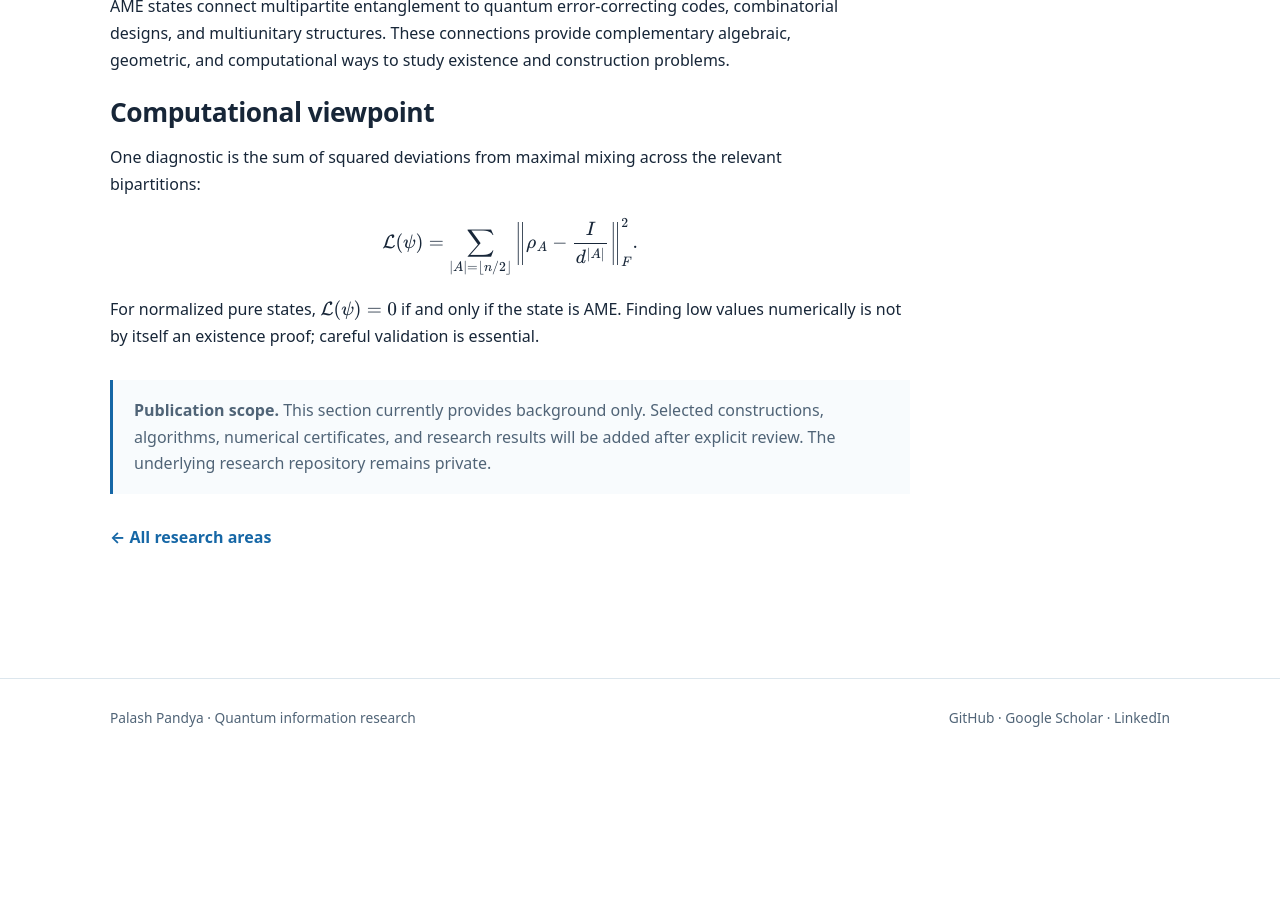
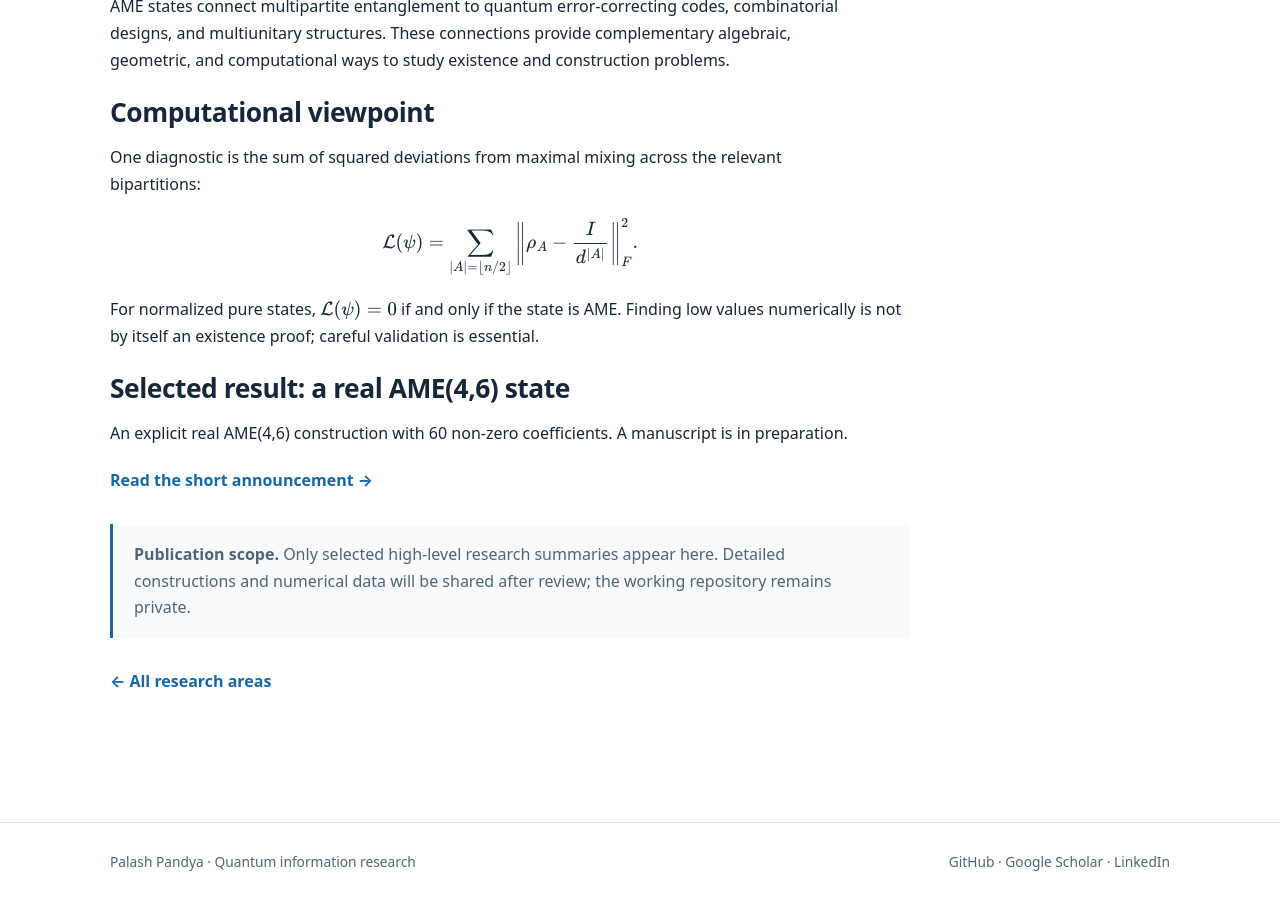
Before and after one commit to palashpandya/palashpandya.github.io, a Jekyll site: the page built from research/ame/index.md, in a window 1280 px wide and 900 px high, scrolled down 697 px. Built offline with Jekyll 4.4.1, drawn with Linux system fonts in a browser that asks for light colours; before the commit the page ends 1453 px from its top, so only the background shows below that.

Commit message:
Link real AME(4,6) announcement from AME overview

```diff
--- a/research/ame/index.md
+++ b/research/ame/index.md
@@ -20,6 +20,9 @@ permalink: /research/ame/
 <p>One diagnostic is the sum of squared deviations from maximal mixing across the relevant bipartitions:</p>
 <p>\[\mathcal L(\psi)=\sum_{|A|=\lfloor n/2\rfloor}\left\|\rho_A-\frac{I}{d^{|A|}}\right\|_F^2.\]</p>
 <p>For normalized pure states, \(\mathcal L(\psi)=0\) if and only if the state is AME. Finding low values numerically is not by itself an existence proof; careful validation is essential.</p>
-<div class="notice"><strong>Publication scope.</strong> This section currently provides background only. Selected constructions, algorithms, numerical certificates, and research results will be added after explicit review. The underlying research repository remains private.</div>
+<h2>Selected result: a real AME(4,6) state</h2>
+<p>An explicit real AME(4,6) construction with 60 non-zero coefficients. A manuscript is in preparation.</p>
+<p><a class="link-arrow" href="{{ '/research/ame/real-ame46/' | relative_url }}">Read the short announcement →</a></p>
+<div class="notice"><strong>Publication scope.</strong> Only selected high-level research summaries appear here. Detailed constructions and numerical data will be shared after review; the working repository remains private.</div>
 <p><a class="link-arrow" href="{{ '/research/' | relative_url }}">← All research areas</a></p>
 </article>
```
